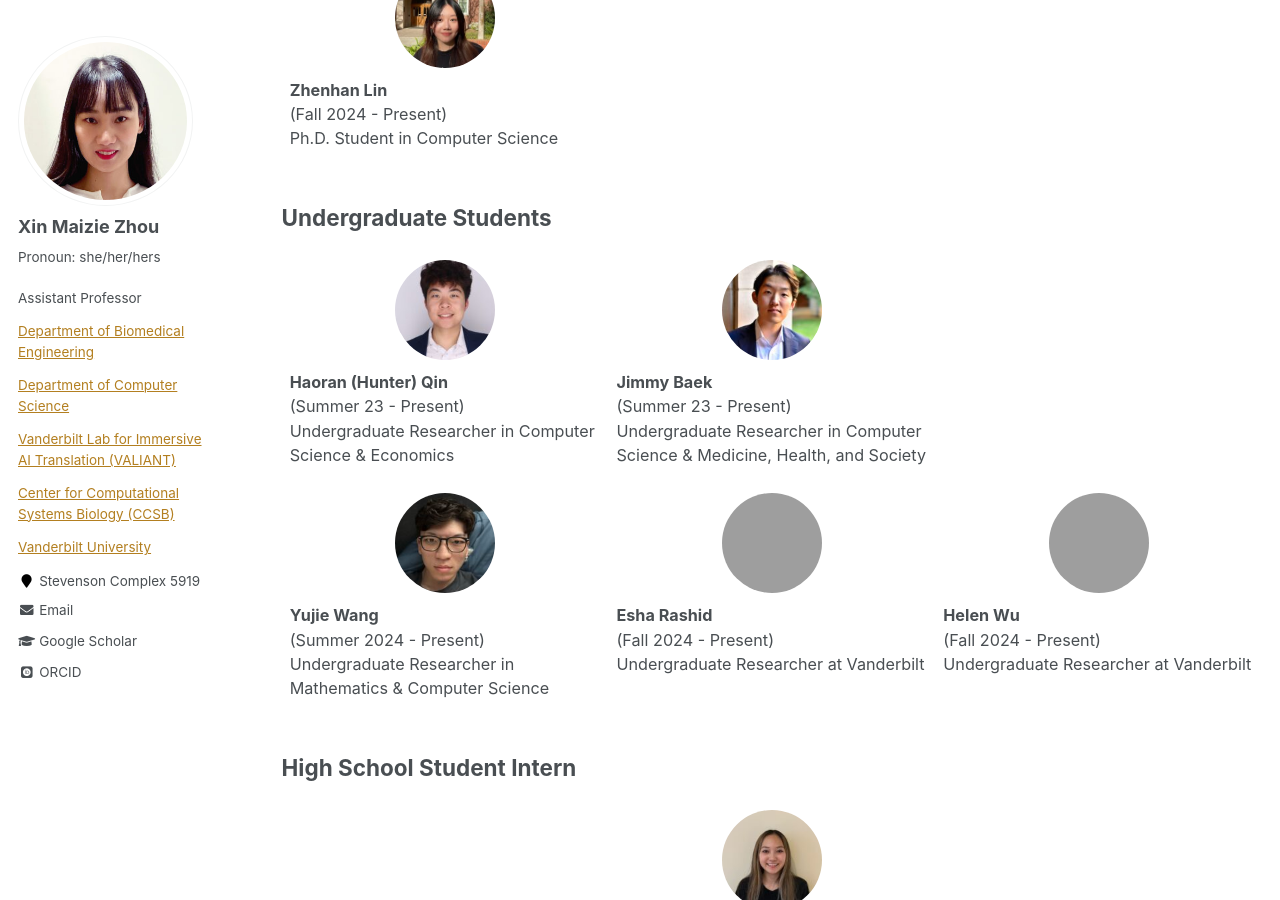
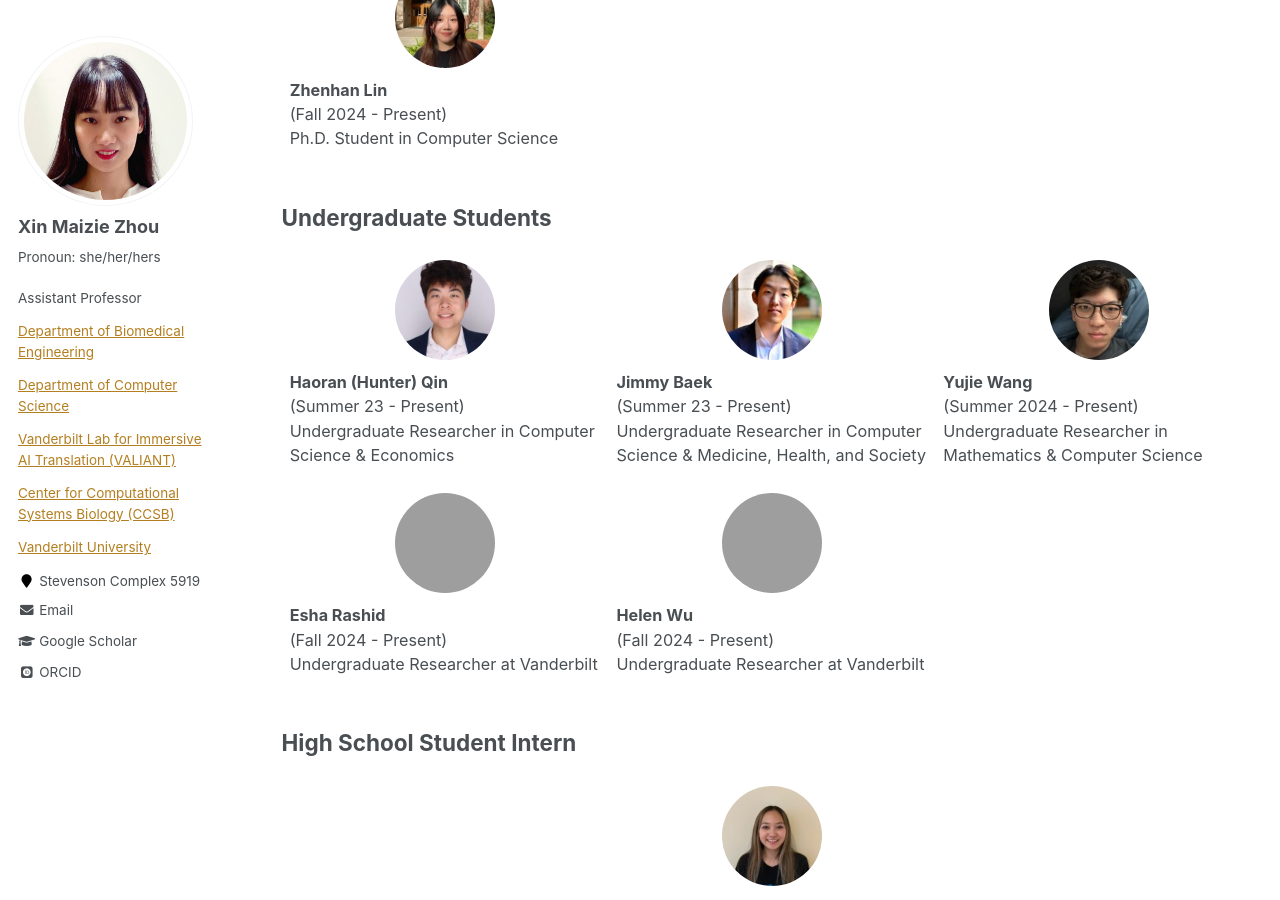
Before and after one commit to maiziezhoulab/Maiziezhoulab.github.io, a Jekyll site: the page built from _pages/LabMembers.md, in a window 1280 px wide and 900 px high, scrolled down 1307 px. Built offline with Jekyll 4.4.1, drawn with Linux system fonts in a browser that asks for light colours; some web fonts are replaced; grey boxes are pictures that could not be loaded.

Commit message:
Update LabMembers.md

```diff
--- a/_pages/LabMembers.md
+++ b/_pages/LabMembers.md
@@ -105,22 +105,16 @@ author_profile: true
         <b>Jimmy Baek</b> <br>(Summer 23 - Present) <br>
         Undergraduate Researcher in Computer Science & Medicine, Health, and Society
     </td>
-
-</tr>
-<tr>
-
-    <td>
+   <td>
         <div style="text-align: center">
             <img src="/images/students/yujiewang.jpg" class="student-profile-pic">
         </div>
         <b>Yujie Wang</b> <br>(Summer 2024 - Present) <br>
         Undergraduate Researcher in Mathematics & Computer Science
     </td>
-
-
-
-
-  <td>
+</tr>
+<tr>
+    <td>
         <div style="text-align: center">
             <img src="/images/students/esha.JPEG" class="student-profile-pic">
         </div>
@@ -128,7 +122,7 @@ author_profile: true
         Undergraduate Researcher at Vanderbilt
     </td>
 
-  <td>
+    <td>
         <div style="text-align: center">
             <img src="/images/students/helen.jpg" class="student-profile-pic">
         </div>
@@ -138,7 +132,7 @@ author_profile: true
 
 
 
- </tr>
+</tr>
 </table>
 
 
```
